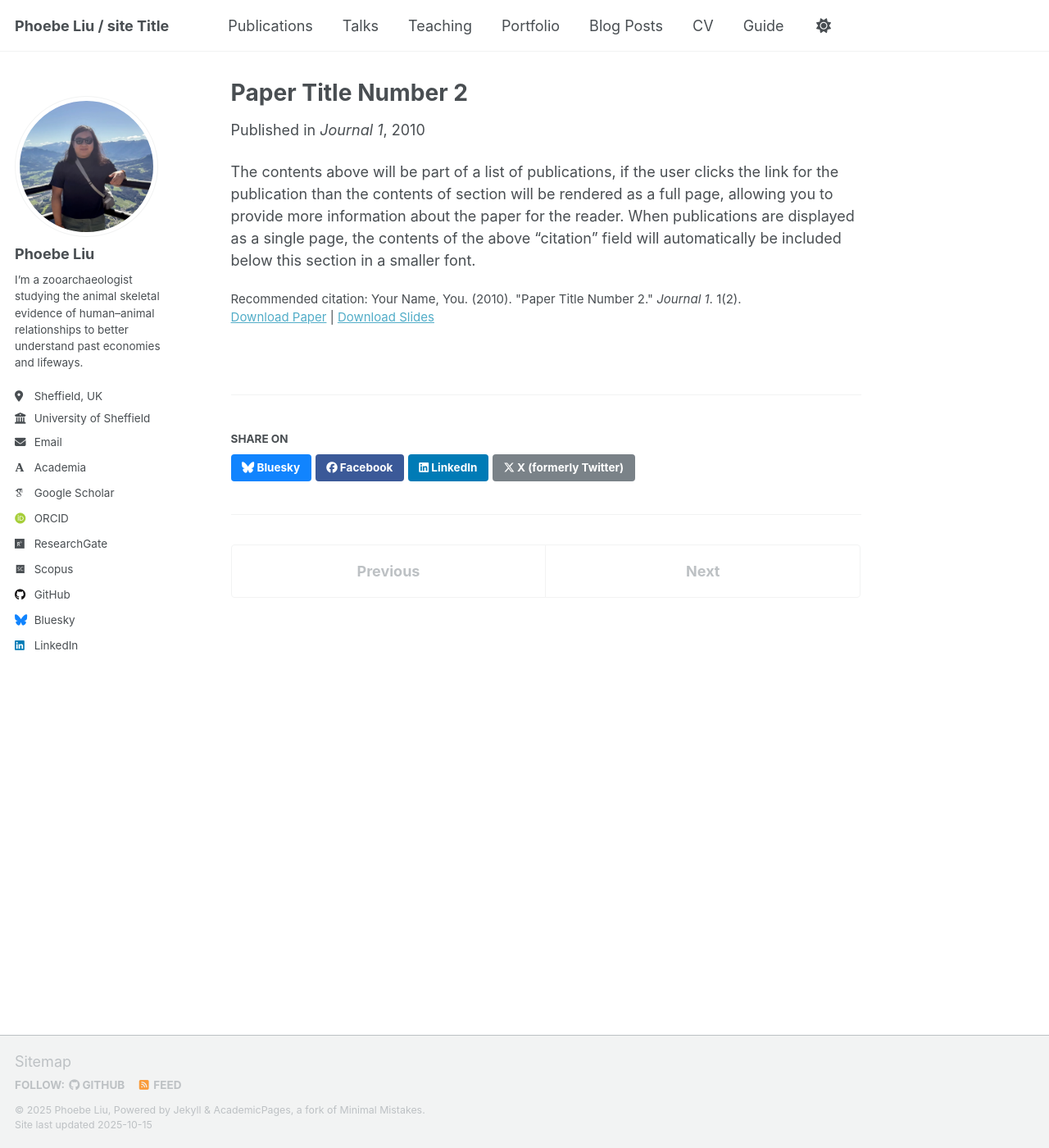
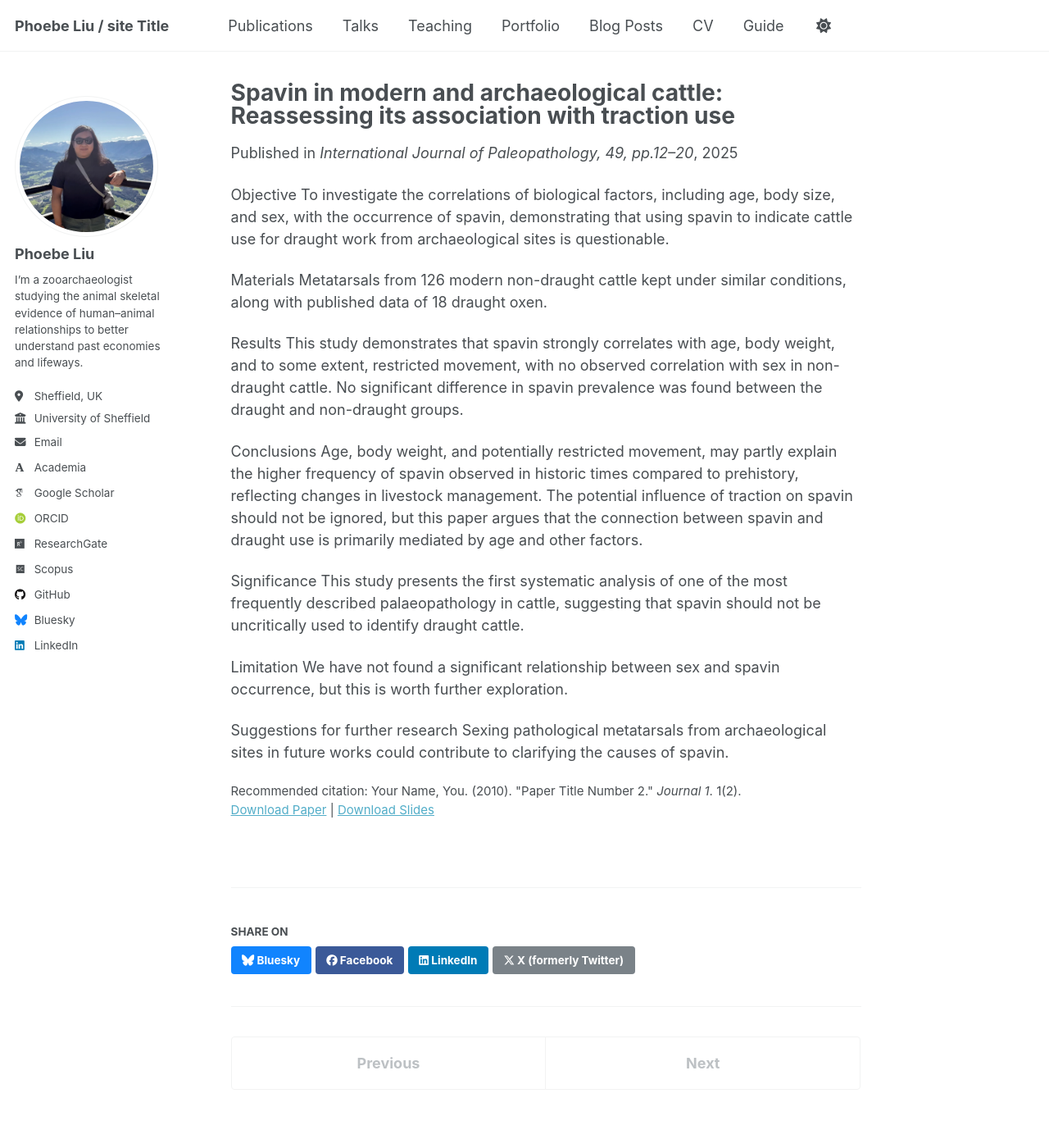
Before and after one commit to Phoebe-WCLiu/phoebe-wcliu.github.io, a Jekyll site: the page built from _publications/2010-10-01-paper-title-number-2.md, in a window 1280 px wide and 1400 px high. Shown: the whole window at 82% size. Built offline with Jekyll 4.4.1, drawn with Linux system fonts in a browser that asks for light colours; some web fonts are replaced; a script that is not in the unit is left out.

Commit message:
Update 2010-10-01-paper-title-number-2.md

```diff
--- a/_publications/2010-10-01-paper-title-number-2.md
+++ b/_publications/2010-10-01-paper-title-number-2.md
@@ -1,14 +1,33 @@
 ---
-title: "Paper Title Number 2"
+title: "Spavin in modern and archaeological cattle: Reassessing its association with traction use"
 collection: publications
 category: manuscripts
 permalink: /publication/2010-10-01-paper-title-number-2
 excerpt: 'This paper is about the number 2. The number 3 is left for future work.'
-date: 2010-10-01
-venue: 'Journal 1'
+date: 2025-06-01
+venue: 'International Journal of Paleopathology, 49, pp.12–20'
 slidesurl: 'http://academicpages.github.io/files/slides2.pdf'
 paperurl: 'http://academicpages.github.io/files/paper2.pdf'
 citation: 'Your Name, You. (2010). &quot;Paper Title Number 2.&quot; <i>Journal 1</i>. 1(2).'
 ---
 
-The contents above will be part of a list of publications, if the user clicks the link for the publication than the contents of section will be rendered as a full page, allowing you to provide more information about the paper for the reader. When publications are displayed as a single page, the contents of the above "citation" field will automatically be included below this section in a smaller font.
+Objective
+To investigate the correlations of biological factors, including age, body size, and sex, with the occurrence of spavin, demonstrating that using spavin to indicate cattle use for draught work from archaeological sites is questionable.
+
+Materials
+Metatarsals from 126 modern non-draught cattle kept under similar conditions, along with published data of 18 draught oxen.
+
+Results
+This study demonstrates that spavin strongly correlates with age, body weight, and to some extent, restricted movement, with no observed correlation with sex in non-draught cattle. No significant difference in spavin prevalence was found between the draught and non-draught groups.
+
+Conclusions
+Age, body weight, and potentially restricted movement, may partly explain the higher frequency of spavin observed in historic times compared to prehistory, reflecting changes in livestock management. The potential influence of traction on spavin should not be ignored, but this paper argues that the connection between spavin and draught use is primarily mediated by age and other factors.
+
+Significance
+This study presents the first systematic analysis of one of the most frequently described palaeopathology in cattle, suggesting that spavin should not be uncritically used to identify draught cattle.
+
+Limitation
+We have not found a significant relationship between sex and spavin occurrence, but this is worth further exploration.
+
+Suggestions for further research
+Sexing pathological metatarsals from archaeological sites in future works could contribute to clarifying the causes of spavin.
```
